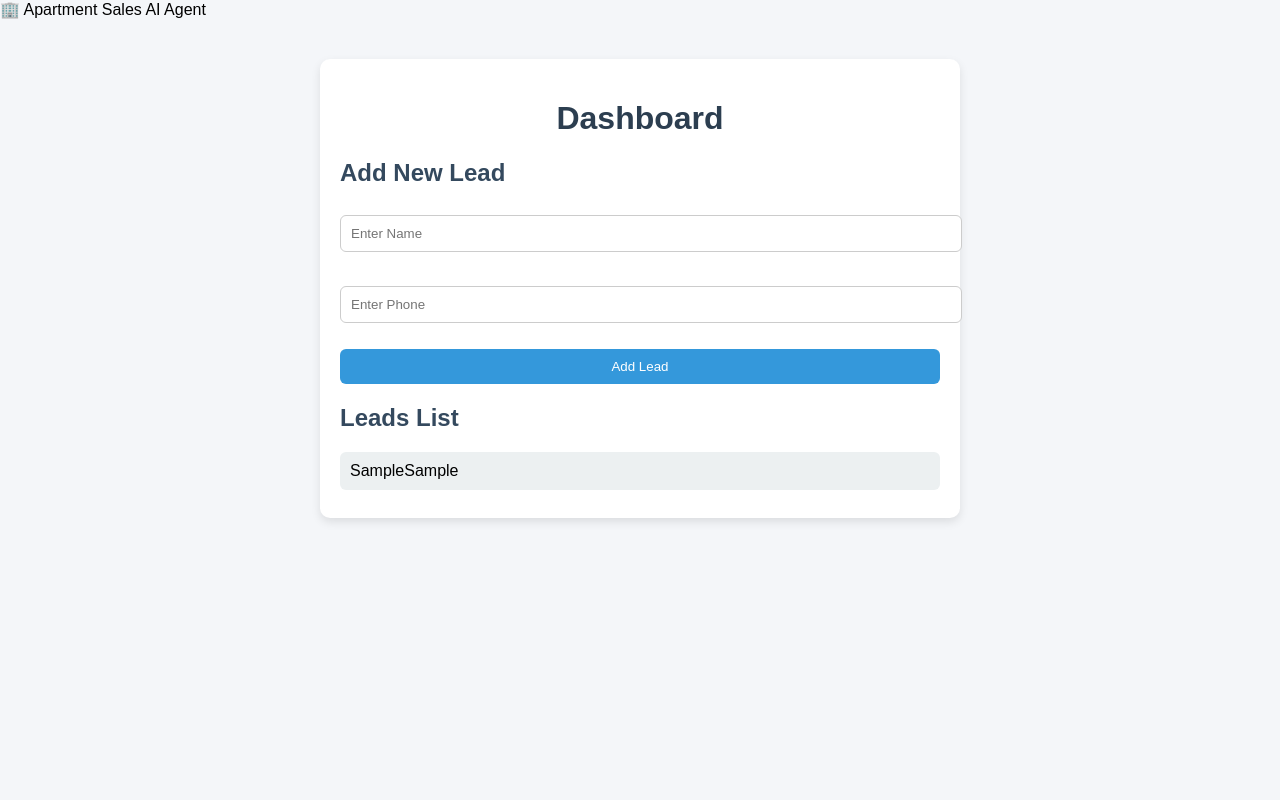
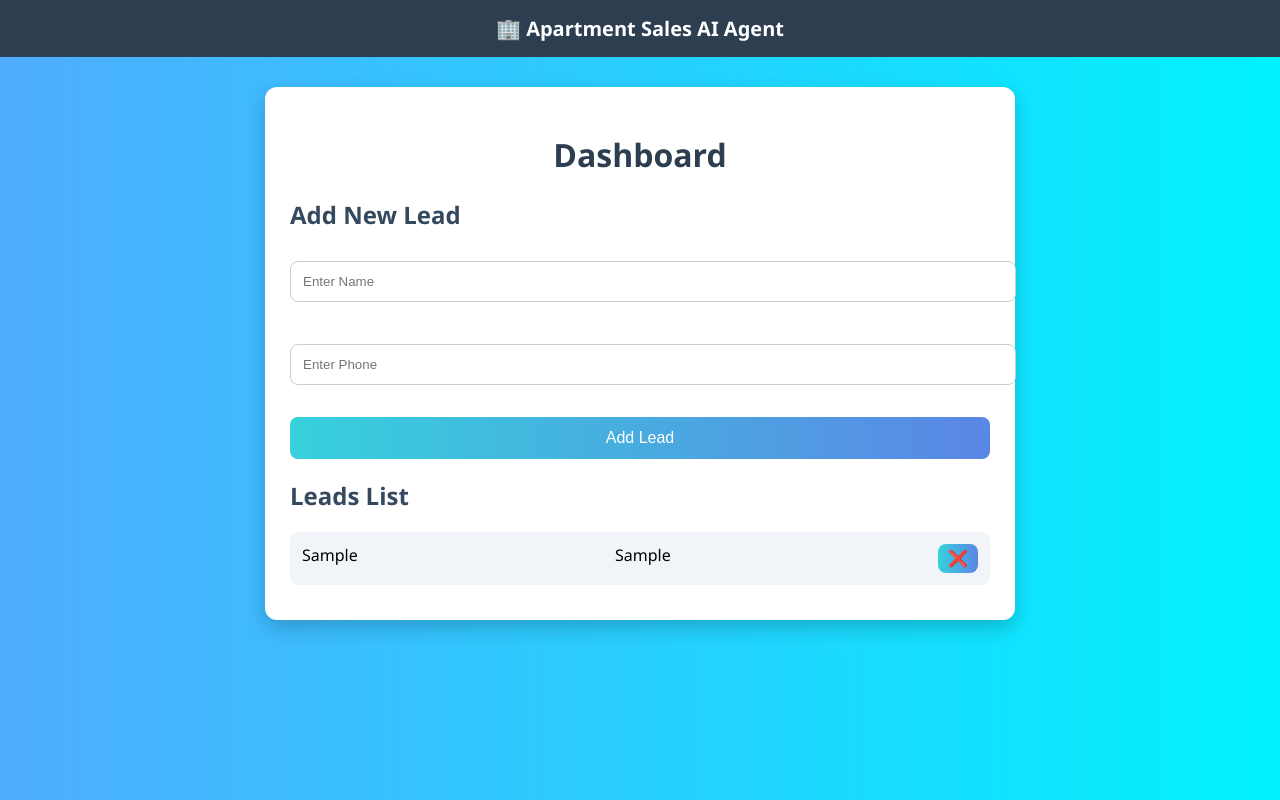
Before and after one commit to ShaikKarishma13/selling-apartment-agent, a React (Create React App) app in the folder frontend/: page / in a window 1280 px wide. Both pictures are taken after typing "Sample", "Sample" into the empty fields and a click on the button "Add Lead". Built offline with nearby package versions, Linux system fonts and the light colour scheme.

Commit message:
Added delete functionality

```diff
--- a/frontend/src/App.js
+++ b/frontend/src/App.js
@@ -1,17 +1,23 @@
+import "./styles.css";
 import React, { useState } from "react";
-import "./styles.css";
 import LeadForm from "./components/LeadForm";
 import LeadList from "./components/LeadList";
 
 function App() {
   const [leads, setLeads] = useState([]);
 
+  // ➕ Add Lead
   const addLead = (lead) => {
     setLeads([...leads, lead]);
   };
 
+  // ❌ Delete Lead
+  const deleteLead = (index) => {
+    const newLeads = leads.filter((_, i) => i !== index);
+    setLeads(newLeads);
+  };
+
   return (
-
     <div>
       <div className="navbar">
         🏢 Apartment Sales AI Agent
@@ -22,12 +28,11 @@ function App() {
 
         <LeadForm onAddLead={addLead} />
 
-      <LeadList leads={leads} />
+        {/* 👇 THIS IS IMPORTANT CHANGE */}
+        <LeadList leads={leads} onDelete={deleteLead} />
       </div>
     </div>
   );
-
-
 }
 
 export default App;
--- a/frontend/src/components/LeadList.js
+++ b/frontend/src/components/LeadList.js
@@ -1,16 +1,27 @@
-function LeadList({ leads }) {
+function LeadList({ leads, onDelete }) {
   return (
     <div>
       <h2>Leads List</h2>
-      {leads.map((lead, index) => (
-        <div key={index} className="lead-item">
-          <span>{lead.name}</span>
-          <span>{lead.phone}</span>
-        </div>
-      ))}
+
+      {leads.length === 0 ? (
+        <p>No leads yet...</p>
+      ) : (
+        leads.map((lead, index) => (
+          <div key={index} className="lead-item">
+            <span>{lead.name}</span>
+            <span>{lead.phone}</span>
+
+            <button
+              onClick={() => onDelete(index)}
+              style={{ width: "auto", padding: "5px 10px", marginLeft: "10px" }}
+            >
+              ❌
+            </button>
+          </div>
+        ))
+      )}
     </div>
   );
 }
 
-
 export default LeadList;
--- a/frontend/src/styles.css
+++ b/frontend/src/styles.css
@@ -1,53 +1,72 @@
 body {
-  font-family: Arial, sans-serif;
-  background: #f4f6f9;
+  margin: 0;
+  font-family: 'Segoe UI', sans-serif;
+  background: linear-gradient(to right, #4facfe, #00f2fe);
 }
 
-.container {
-  max-width: 600px;
-  margin: auto;
-  margin-top: 40px;
-  background: white;
-  padding: 20px;
-  border-radius: 10px;
-  box-shadow: 0 4px 10px rgba(0,0,0,0.1);
+/* Navbar */
+.navbar {
+  background: #2c3e50;
+  color: white;
+  padding: 15px;
+  text-align: center;
+  font-size: 20px;
+  font-weight: bold;
 }
 
+/* Main Container */
+.container {
+  max-width: 700px;
+  margin: 30px auto;
+  background: white;
+  padding: 25px;
+  border-radius: 12px;
+  box-shadow: 0 8px 20px rgba(0,0,0,0.2);
+}
+
+/* Titles */
 h1 {
   text-align: center;
   color: #2c3e50;
 }
 
 h2 {
+  color: #34495e;
   margin-top: 20px;
-  color: #34495e;
 }
 
+/* Inputs */
 input {
   width: 100%;
-  padding: 10px;
-  margin: 8px 0;
+  padding: 12px;
+  margin: 10px 0;
+  border-radius: 8px;
   border: 1px solid #ccc;
-  border-radius: 6px;
+  outline: none;
 }
 
+/* Button */
 button {
-  background: #3498db;
+  background: linear-gradient(to right, #36d1dc, #5b86e5);
   color: white;
   border: none;
-  padding: 10px;
+  padding: 12px;
   width: 100%;
-  border-radius: 6px;
+  border-radius: 8px;
+  font-size: 16px;
   cursor: pointer;
 }
 
 button:hover {
-  background: #2980b9;
+  opacity: 0.9;
 }
 
+/* Lead Cards */
 .lead-item {
-  background: #ecf0f1;
-  padding: 10px;
-  margin: 8px 0;
-  border-radius: 6px;
+  background: #f1f5f9;
+  padding: 12px;
+  margin: 10px 0;
+  border-radius: 8px;
+  display: flex;
+  justify-content: space-between;
 }
```
Lines whose indentation alone changed are shown as unchanged.
